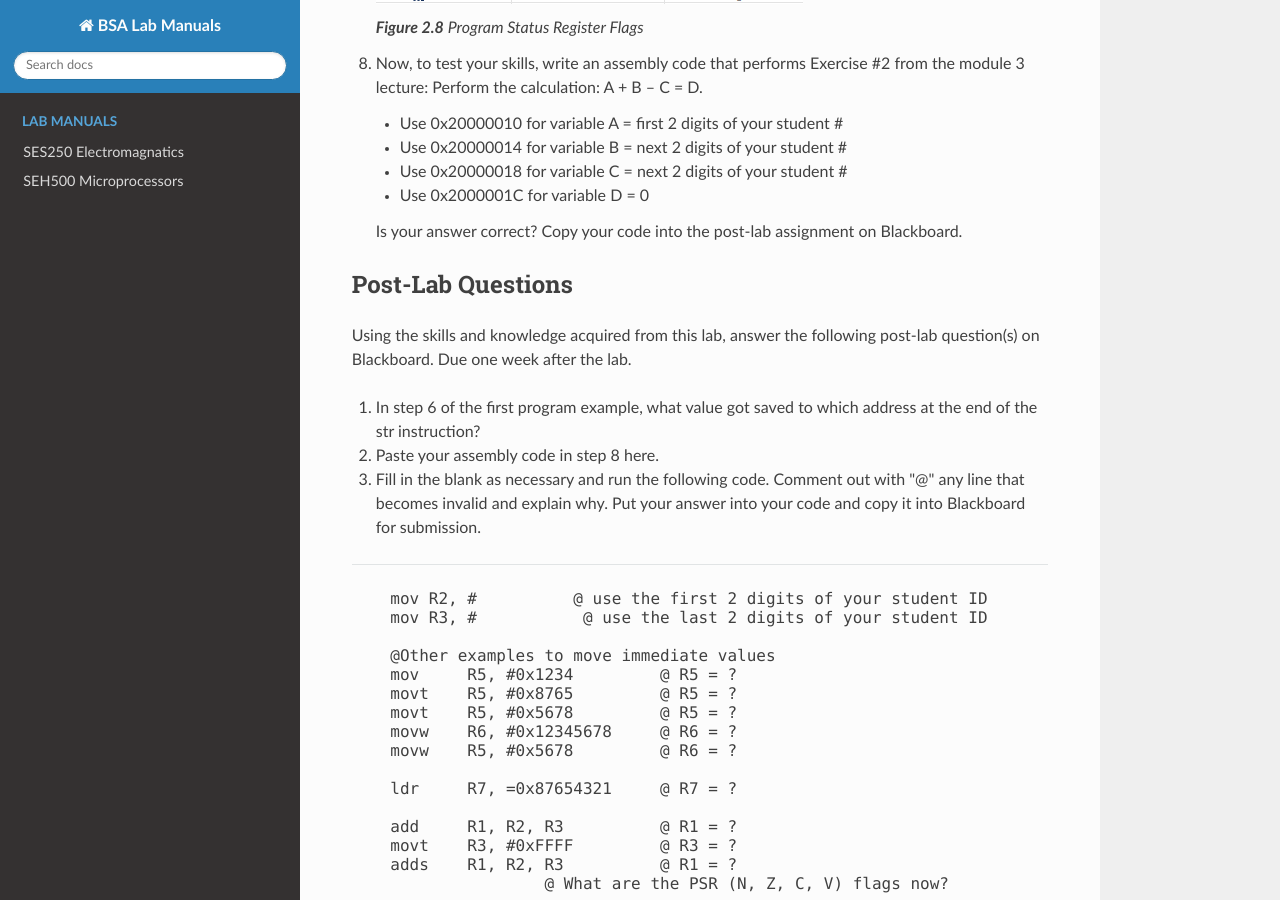
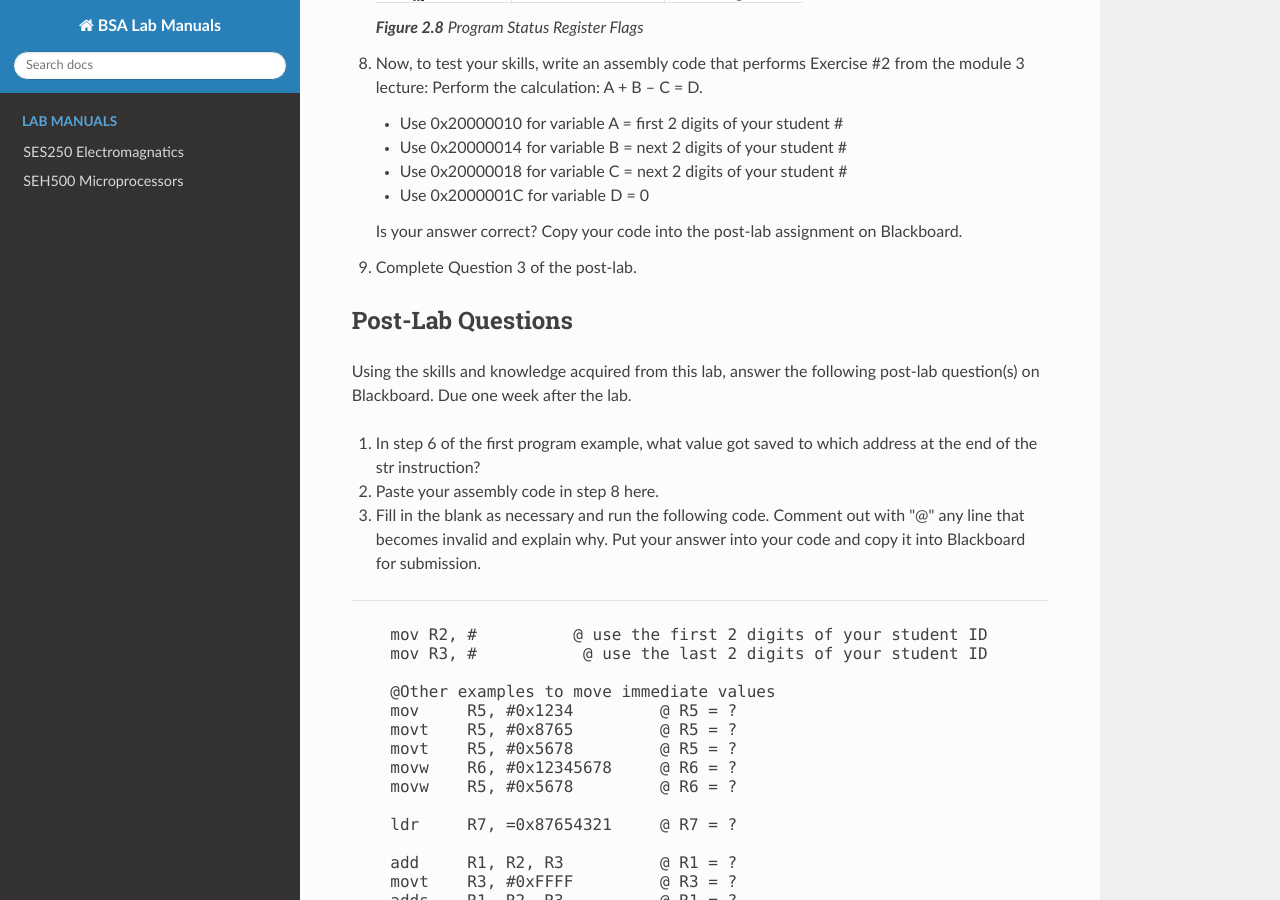
Before and after one commit to Seneca-BSA/bsa, an MkDocs documentation site: the page built from docs/seh500/lab2.md, in a window 1280 px wide and 900 px high, scrolled down 6520 px. Built offline with MkDocs 1.6.1, drawn with Linux system fonts in a browser that asks for light colours; nearby versions of some CDN libraries.

Commit message:
updated lab2

```diff
--- a/docs/seh500/lab2.md
+++ b/docs/seh500/lab2.md
@@ -160,6 +160,8 @@ Documentation of the Cortex-M4 instruction set can be found here:
 
     Is your answer correct? Copy your code into the post-lab assignment on Blackboard.
 
+1. Complete Question 3 of the post-lab.
+
 ## Post-Lab Questions
 
 Using the skills and knowledge acquired from this lab, answer the following post-lab question(s) on Blackboard. Due one week after the lab.
```
